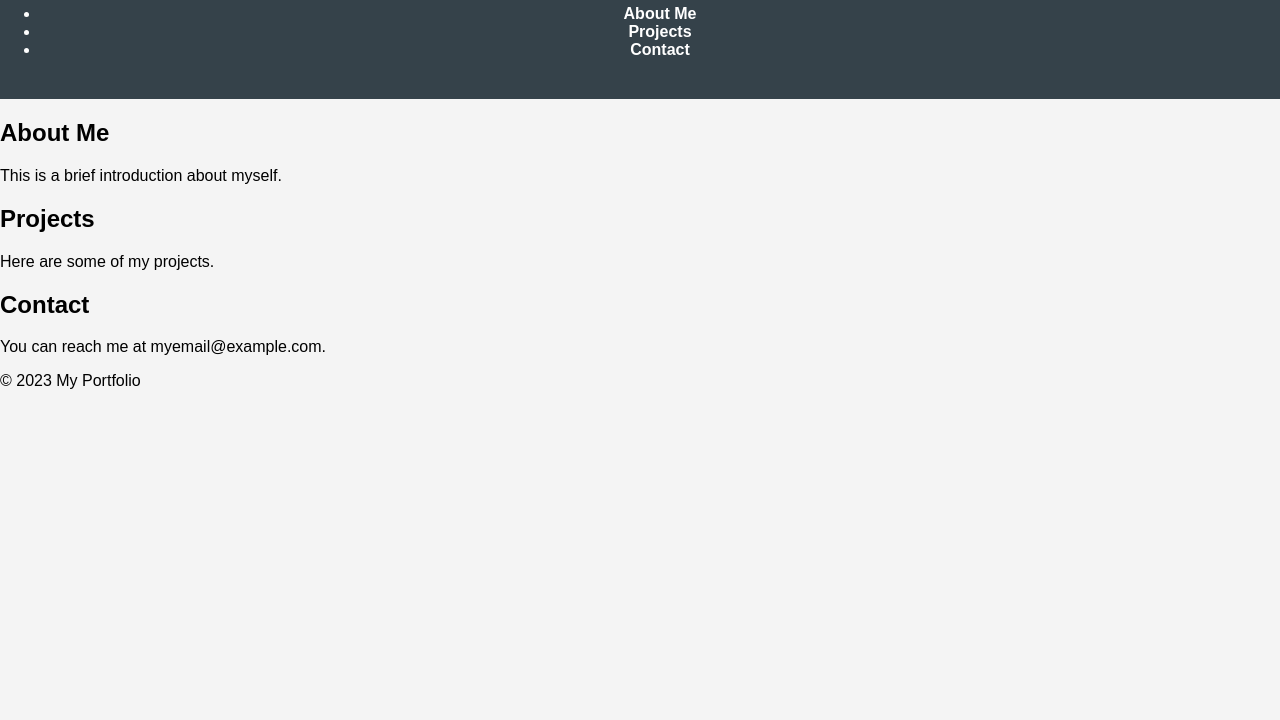
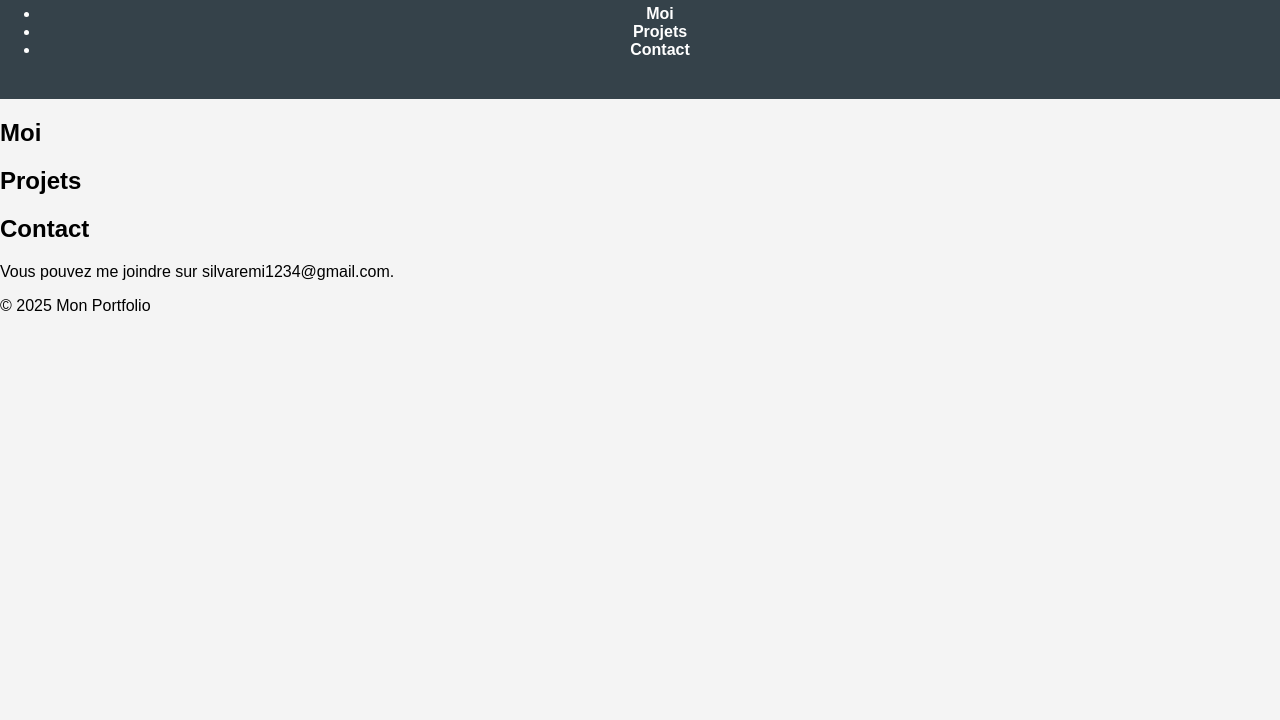
Before and after one commit to I0SH4D0W0I/mon-portfolio, a plain HTML site: page index.html in a window 1280 px wide. Shown: the part 80-800 px from the top of the page. Drawn offline with Linux system fonts and the light colour scheme.

Commit message:
Update index.html

```diff
--- a/index.html
+++ b/index.html
@@ -8,30 +8,30 @@
 </head>
 <body>
     <header>
-        <h1>Welcome to My Portfolio</h1>
+        <h1>Bienvenu Sur Mon Portfolio</h1>
         <nav>
             <ul>
-                <li><a href="#about">About Me</a></li>
-                <li><a href="#projects">Projects</a></li>
+                <li><a href="#about">Moi</a></li>
+                <li><a href="#projects">Projets</a></li>
                 <li><a href="#contact">Contact</a></li>
             </ul>
         </nav>
     </header>
     <section id="about">
-        <h2>About Me</h2>
-        <p>This is a brief introduction about myself.</p>
+        <h2>Moi</h2>
+        <p></p>
     </section>
-    <section id="projects">
-        <h2>Projects</h2>
-        <p>Here are some of my projects.</p>
+    <section id="projets">
+        <h2>Projets</h2>
+        <p></p>
     </section>
     <section id="contact">
         <h2>Contact</h2>
-        <p>You can reach me at myemail@example.com.</p>
+        <p>Vous pouvez me joindre sur silvaremi1234@gmail.com.</p>
     </section>
     <footer>
-        <p>&copy; 2023 My Portfolio</p>
+        <p>&copy; 2025 Mon Portfolio</p>
     </footer>
-    <script src="scripts/main.js"></script>
+    <script src="main.js"></script>
 </body>
 </html>
```
